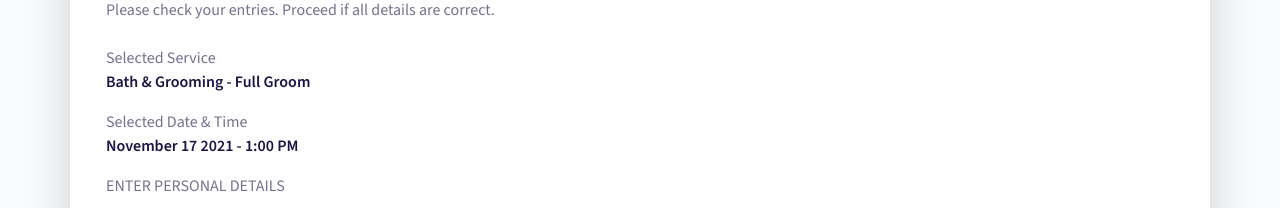
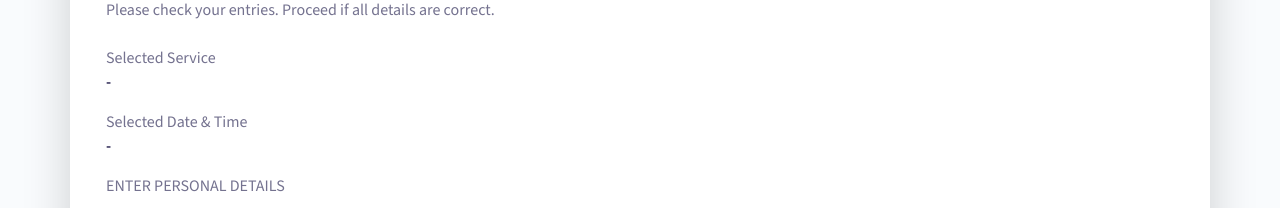
Before and after one commit to tankTopTaro/22-Frontend-Angular, an Angular app: page /category/1/1/details-form in a window 1280 px wide. Shown: the part 553-761 px from the top of the page. Built offline with nearby package versions, Linux system fonts and the light colour scheme.

Commit message:
stored values to Data Service and localStorage

```diff
--- a/src/app/category/category.component.ts
+++ b/src/app/category/category.component.ts
@@ -1,5 +1,6 @@
 import { Component, OnInit } from '@angular/core';
 import { ActivatedRoute, Router } from '@angular/router';
+import { DataService } from '../data.service';
 
 @Component({
   selector: 'app-category',
@@ -26,7 +27,7 @@ export class CategoryComponent implements OnInit {
     },
   ]
 
-  constructor(private router: Router, private route: ActivatedRoute) { }
+  constructor(private router: Router, private route: ActivatedRoute, private _dataService: DataService) { }
 
   ngOnInit(): void {
 
@@ -34,7 +35,8 @@ export class CategoryComponent implements OnInit {
 
   onSelect(category: { id: number, service: string; }) {
     if (category.id === 2) {
-      this.router.navigate([category.id], {relativeTo: this.route, queryParams: { service: category.service }});
+      this._dataService.setService(category.service);
+      this.router.navigate([category.id], {relativeTo: this.route});
     } else {
       this.router.navigate([`${category.id}/page-not-found`], {relativeTo: this.route} );
     }
--- a/src/app/data.service.ts
+++ b/src/app/data.service.ts
@@ -6,11 +6,60 @@ import { Observable } from 'rxjs';
   providedIn: 'root'
 })
 export class DataService {
-  private apiUrl = 'https://mocki.io/v1/ff6c51fb-193e-4aba-bbc9-c6795f69e376'
+  private apiUrl = 'https://mocki.io/v1/ff6c51fb-193e-4aba-bbc9-c6795f69e376';
+  selectedService: string = '';
+  service: string = '';
+  selectedDate: string | null = null;
+  selectedTimeslot: string | null = null;
 
-  constructor(private http: HttpClient) { }
+  constructor(private http: HttpClient) {
+    this.selectedService = localStorage.getItem('selectedService') || ''; // Full Groom
+    this.service = localStorage.getItem('service') || ''; // Bath & Groom
+    this.selectedDate = localStorage.getItem('selectedDate') || '';
+    this.selectedTimeslot = localStorage.getItem('selectedTimeslot') || '';
+  }
 
   fetchData(): Observable<any> {
     return this.http.get<any[]>(this.apiUrl);
   }
+
+  setSelectedService(value: string) {
+    this.selectedService = value;
+    localStorage.setItem('selectedService', value)
+  }
+
+  setService(value: string) {
+    this.service = value;
+    localStorage.setItem('service', value)
+  }
+
+  setSelectedDate(value: any) {
+    const formattedDate = this.formatDate(value)
+    this.selectedDate = formattedDate;
+    localStorage.setItem('selectedDate', formattedDate);
+  }
+
+  setSelectedTimeslot(value:any) {
+    const formattedTimeslot = this.formatTimeslot(value);
+    this.selectedTimeslot = formattedTimeslot;
+    localStorage.setItem('selectedTimeslot', formattedTimeslot);
+  }
+
+  private formatDate(date: Date): string {
+    const options: Intl.DateTimeFormatOptions = {
+      month: 'long',
+      day: 'numeric',
+      year: 'numeric'
+    };
+    return date.toLocaleDateString('en-US', options);
+  }
+
+  private formatTimeslot(timeslot: any): string {
+    const dateObj = new Date(timeslot.time);
+    const formattedTime = dateObj.toLocaleTimeString('en-US', {
+      hour: 'numeric',
+      minute: 'numeric'
+    });
+    return formattedTime;
+  }
 }
--- a/src/app/details-form/details-form.component.html
+++ b/src/app/details-form/details-form.component.html
@@ -11,11 +11,11 @@
         </div>
         <div class="container d-flex flex-column mt-4">
             <span class="small fs-6">Selected Service</span>
-            <span class="fw-semibold text-lg">Bath & Grooming - Full Groom</span>
+            <span class="fw-semibold text-lg">{{ _dataService.service }} - {{ _dataService.selectedService }}</span>
         </div>
         <div class="container d-flex flex-column mt-3">
             <span class="small fs-6">Selected Date & Time</span>
-            <span class="fw-semibold text-lg">November 17 2021 - 1:00 PM</span>
+            <span class="fw-semibold text-lg">{{ _dataService.selectedDate }} - {{ _dataService.selectedTimeslot }}</span>
         </div>
 
         <div class="container mt-3">
--- a/src/app/details-form/details-form.component.ts
+++ b/src/app/details-form/details-form.component.ts
@@ -1,5 +1,6 @@
 import { Component } from '@angular/core';
 import { ActivatedRoute, Router } from '@angular/router';
+import { DataService } from '../data.service';
 
 @Component({
   selector: 'app-details-form',
@@ -8,7 +9,7 @@ import { ActivatedRoute, Router } from '@angular/router';
 })
 export class DetailsFormComponent {
 
-  constructor(private router: Router, private route: ActivatedRoute) {}
+  constructor(private router: Router, private route: ActivatedRoute, public _dataService: DataService) {}
 
   goBack() {
     const mainId = this.route.snapshot.paramMap.get('mainId');
--- a/src/app/select-date-time/select-date-time.component.html
+++ b/src/app/select-date-time/select-date-time.component.html
@@ -6,8 +6,8 @@
     </div>
     <div class="container py-5 px-4">
         <div class="container d-flex flex-column align-items-start">
-            <span class="small">{{ service }}</span>
-            <h1>{{ selectedService }}</h1>
+            <span class="small">{{ _dataService.service }}</span>
+            <h1>{{ _dataService.selectedService }}</h1>
         </div>
         <div class="d-flex flex-column">
             <div class="container d-flex mt-4 justify-content-between">
--- a/src/app/select-date-time/select-date-time.component.ts
+++ b/src/app/select-date-time/select-date-time.component.ts
@@ -10,7 +10,7 @@ import { NgbModal } from '@ng-bootstrap/ng-bootstrap';
 })
 export class SelectDateTimeComponent implements OnInit {
 
-  timeslots = {
+  /* timeslots = {
     time: [
       {
         "time": 46800000,
@@ -83,7 +83,7 @@ export class SelectDateTimeComponent implements OnInit {
         }
       }
     ]
-  };
+  }; */
 
 
   service: string ='';
@@ -105,16 +105,12 @@ export class SelectDateTimeComponent implements OnInit {
 
   calendar: { month: string, dates: { month: string, date: number, day: string }[], days: string[], year: number }[] = [];
 
-  constructor(private router: Router, private route: ActivatedRoute, private _dataService: DataService, private modalService: NgbModal) {
+  constructor(private router: Router, private route: ActivatedRoute, public _dataService: DataService, private modalService: NgbModal) {
     const currentDate = new Date();
     this.currentMonth = currentDate.getMonth();
   }
 
   ngOnInit(): void {
-      this.route.queryParams.subscribe(params => {
-        this.selectedService = params['selectedService'];
-        this.service = params['service'];
-      })
 
       // Mock API
       this._dataService.fetchData().subscribe((data) => {
@@ -237,6 +233,7 @@ export class SelectDateTimeComponent implements OnInit {
       this.selectedDate = null;
     } else {
       this.selectedDate = selectedDate;
+      this._dataService.setSelectedDate(selectedDate);
     }
     console.log(this.selectedDate)
   }
@@ -294,6 +291,7 @@ export class SelectDateTimeComponent implements OnInit {
 
   selectTimeslot(time: any) {
     this.selectedTimeslot = time;
+    this._dataService.setSelectedTimeslot(time);
   }
 
   isTimeSelected(time: any): boolean {
@@ -371,10 +369,6 @@ export class SelectDateTimeComponent implements OnInit {
     })
   }
 
-  goBack() {
-    this.router.navigate(['../../'], { relativeTo:this.route, queryParams: {service: this.service} });
-  }
-
   isCurrentDay(date: { month: string, date: number, day: string}): boolean {
     const currentDate = new Date();
     return (
@@ -407,6 +401,10 @@ export class SelectDateTimeComponent implements OnInit {
     return hours >= 12 ? 'PM' : 'AM';
   }
 
+  goBack() {
+    this.router.navigate(['../../'], { relativeTo:this.route, queryParams: {service: this.service} });
+  }
+
   detailsForm() {
     const mainId = this.route.snapshot.paramMap.get('mainId');
     const subId = this.route.snapshot.paramMap.get('subId');
--- a/src/app/sub-category/sub-category.component.html
+++ b/src/app/sub-category/sub-category.component.html
@@ -5,7 +5,7 @@
 
     <ng-template #categorySection>
         <div class="container py-5 px-4">
-            <h1>Bath & Grooming</h1>
+            <h1>{{ _dataService.service }}</h1>
             <span class="small">Please select from the options below</span>
             <div class="container d-flex flex-column gap-3 mt-4">
                 <div class="border services" *ngFor="let category of subcategories" (click)="setDate(category)">
--- a/src/app/sub-category/sub-category.component.ts
+++ b/src/app/sub-category/sub-category.component.ts
@@ -1,5 +1,6 @@
 import { Component, OnInit } from '@angular/core';
 import { ActivatedRoute, Router } from '@angular/router';
+import { DataService } from '../data.service';
 
 @Component({
   selector: 'app-sub-category',
@@ -38,11 +39,10 @@ export class SubCategoryComponent implements OnInit {
     }
   ];
 
-  constructor(private router: Router, private route: ActivatedRoute) { }
+  constructor(private router: Router, private route: ActivatedRoute, public _dataService: DataService) { }
 
   ngOnInit(): void {
     this.route.queryParams.subscribe(params => {
-      this.selectedService = params['service'];
       this.showRouterOutlet = false;
     })
   }
@@ -53,10 +53,10 @@ export class SubCategoryComponent implements OnInit {
     const targetUrl = `/category/${categoryId}/${subcategory.id}/select-date`;
 
     this.showRouterOutlet = true;
+    this._dataService.setSelectedService(subcategory.service);
 
     this.router.navigate([targetUrl], {
-      relativeTo: this.route,
-      queryParams: { service: this.selectedService, selectedService: subcategory.service }
+      relativeTo: this.route
     })
   }
 }
```
